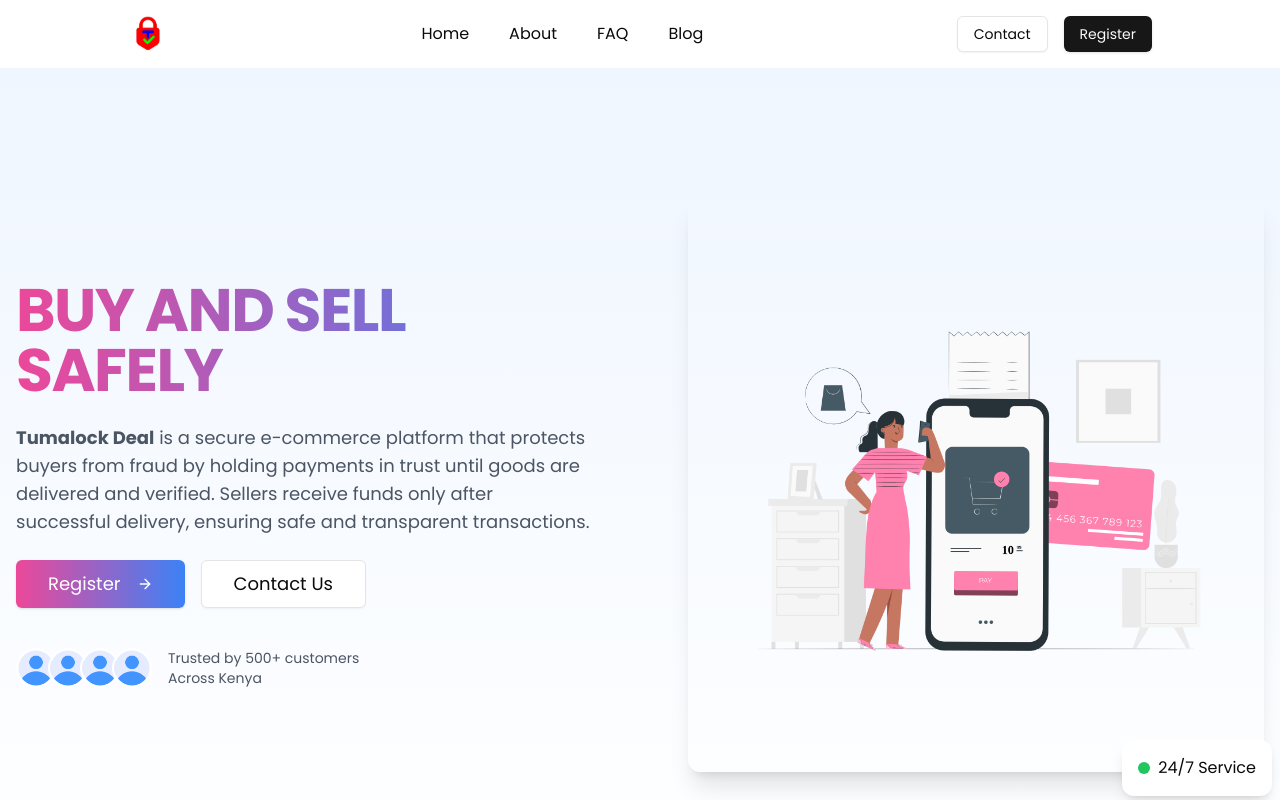
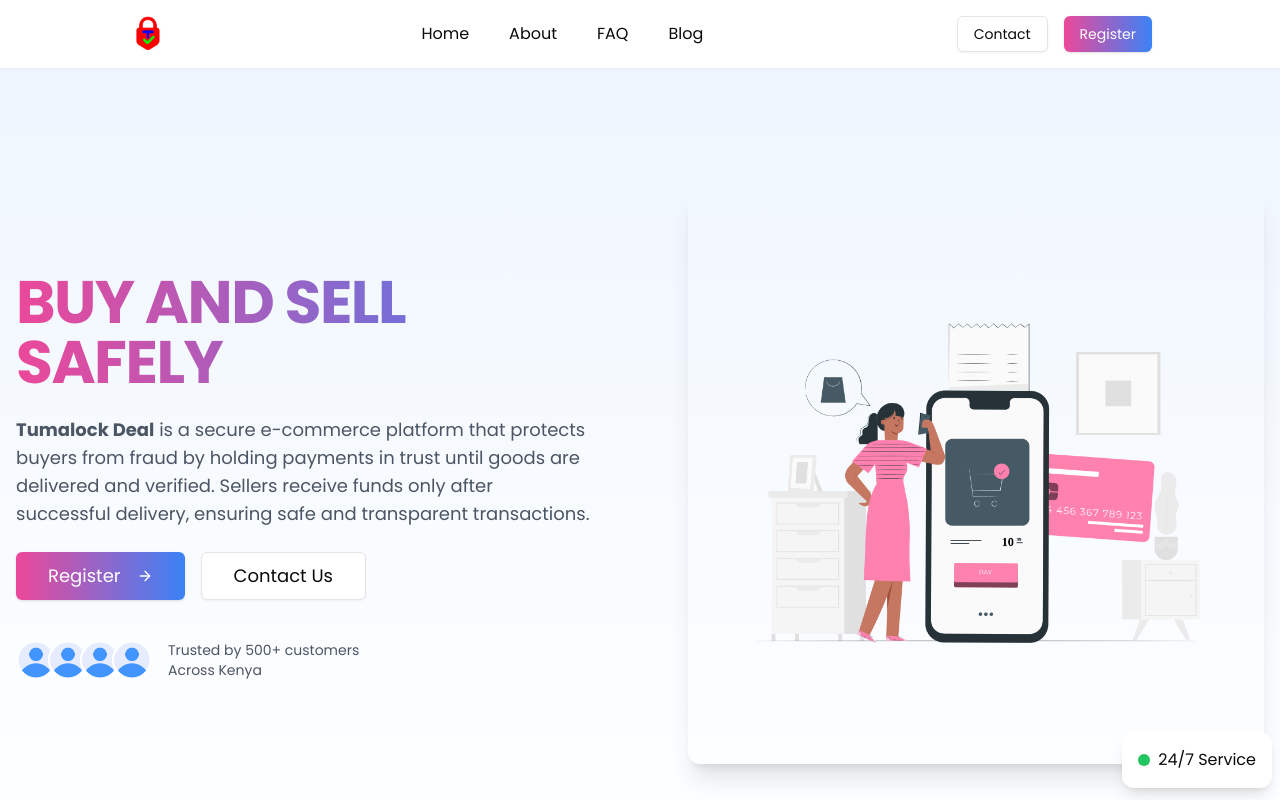
Before and after one commit to Math3wsl3vi/Tumalock-deal, a Next.js app: page / in a window 1280 px wide. Shown: the top 800 px of the page. Built offline with nearby package versions, Linux system fonts and the light colour scheme.

Commit message:
navbar change

```diff
--- a/app/layout.tsx
+++ b/app/layout.tsx
@@ -18,7 +18,7 @@
 const poppins = Poppins({
   variable: "--font-poppins",
   subsets: ["latin"],
-  weight: ["300", "400", "600", "700"], // Add the font weights you need
+  weight: ["300", "400", "600", "700"],
 });
 
 export const metadata: Metadata = {
@@ -38,7 +38,9 @@
       >
         <div>
         </div>
-        <Navbar/>
+        <div className="pt-[60px]">
+          <Navbar/>
+        </div>
         <Toaster/>
         {children}
             <Footer/>
--- a/components/home/Navbar.tsx
+++ b/components/home/Navbar.tsx
@@ -1,25 +1,46 @@
 "use client"
 import Image from 'next/image';
 import Link from 'next/link';
-import React, { useState } from 'react';
+import React, { useEffect, useState } from 'react';
 import { Button } from '../ui/button';
-import { Menu, X } from 'lucide-react'; // You can use any icon library or SVG
+import { Menu, X } from 'lucide-react';
 
 const Navbar = () => {
   const [isOpen, setIsOpen] = useState(false);
+  const [showNavbar, setShowNavbar] = useState(true);
+  const [lastScrollY, setLastScrollY] = useState(0);
+
+  // Scroll handler
+  useEffect(() => {
+    const handleScroll = () => {
+      if (window.scrollY > lastScrollY && window.scrollY > 100) {
+        // Scrolling down
+        setShowNavbar(false);
+      } else {
+        // Scrolling up
+        setShowNavbar(true);
+      }
+      setLastScrollY(window.scrollY);
+    };
+
+    window.addEventListener("scroll", handleScroll);
+    return () => window.removeEventListener("scroll", handleScroll);
+  }, [lastScrollY]);
 
   return (
-    <nav className="px-4 md:px-32 py-4 flex items-center justify-between relative font-poppins">
+    <nav
+      className={`fixed top-0 left-0 w-full z-50 bg-white transition-transform duration-300 shadow-sm ${
+        showNavbar ? 'translate-y-0' : '-translate-y-full'
+      }`}
+    >
+      <div className="px-4 md:px-32 py-4 flex items-center justify-between font-poppins">
         {/* Logo */}
         <div className="flex items-center">
           <Image src="/images/newestlogo.png" alt="logo" width={40} height={40} />
         </div>
 
         {/* Hamburger Button (Mobile Only) */}
-      <button
-        className="md:hidden"
-        onClick={() => setIsOpen(!isOpen)}
-      >
+        <button className="md:hidden" onClick={() => setIsOpen(!isOpen)}>
           {isOpen ? <X className="w-6 h-6" /> : <Menu className="w-6 h-6" />}
         </button>
 
@@ -34,12 +55,13 @@
         {/* CTA Buttons (Desktop) */}
         <div className="hidden md:flex gap-4 items-center">
           <Button variant="outline">Contact</Button>
-        <Button>Register</Button>
+          <Button className="text-white bg-gradient-to-r from-pink-500 to-blue-500 hover:opacity-90 transition">Register</Button>
+        </div>
       </div>
 
       {/* Mobile Menu */}
       {isOpen && (
-        <div className="absolute top-[75px] left-0 w-full bg-white shadow-md p-4 flex flex-col gap-4 md:hidden z-50">
+        <div className="absolute top-full left-0 w-full bg-white shadow-md p-4 flex flex-col gap-4 md:hidden z-50">
           <Link href="/" onClick={() => setIsOpen(false)}>Home</Link>
           <Link href="/" onClick={() => setIsOpen(false)}>About</Link>
           <Link href="/" onClick={() => setIsOpen(false)}>FAQ</Link>
```
Lines whose indentation alone changed are shown as unchanged.
